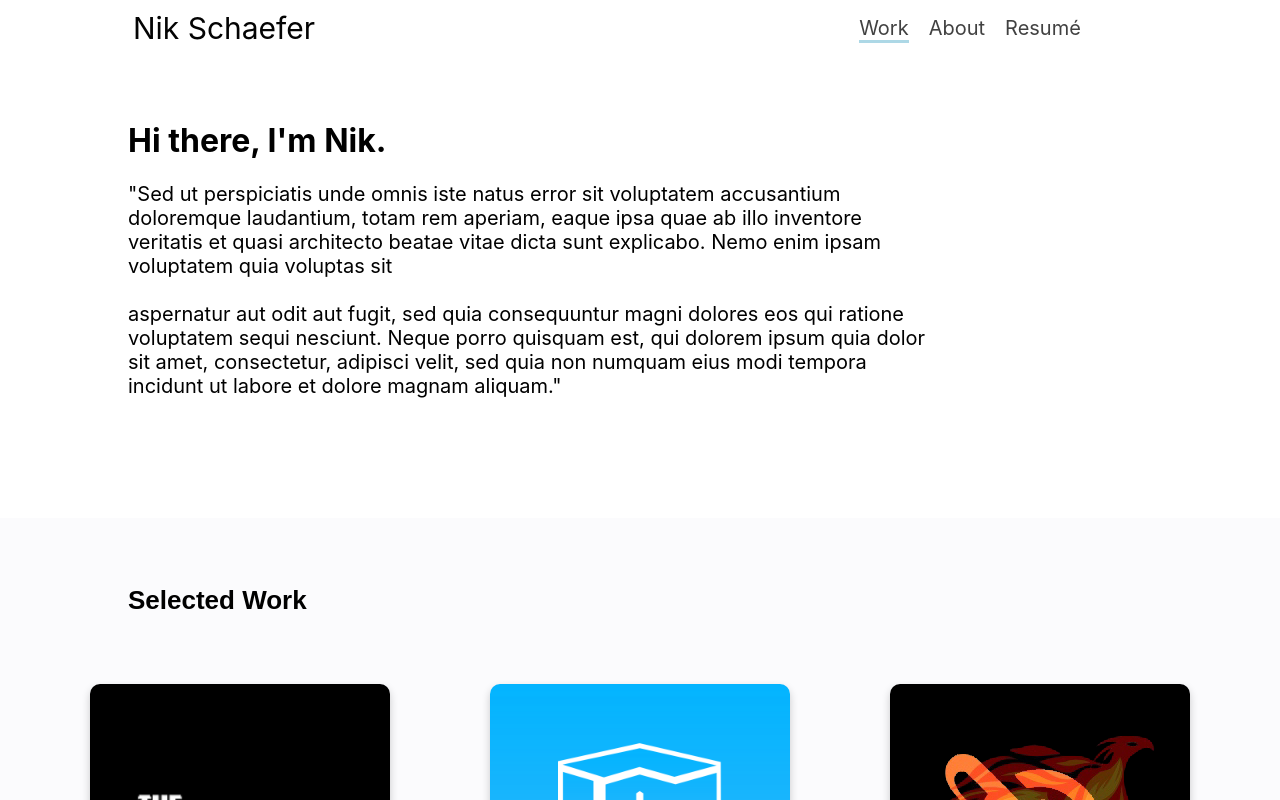
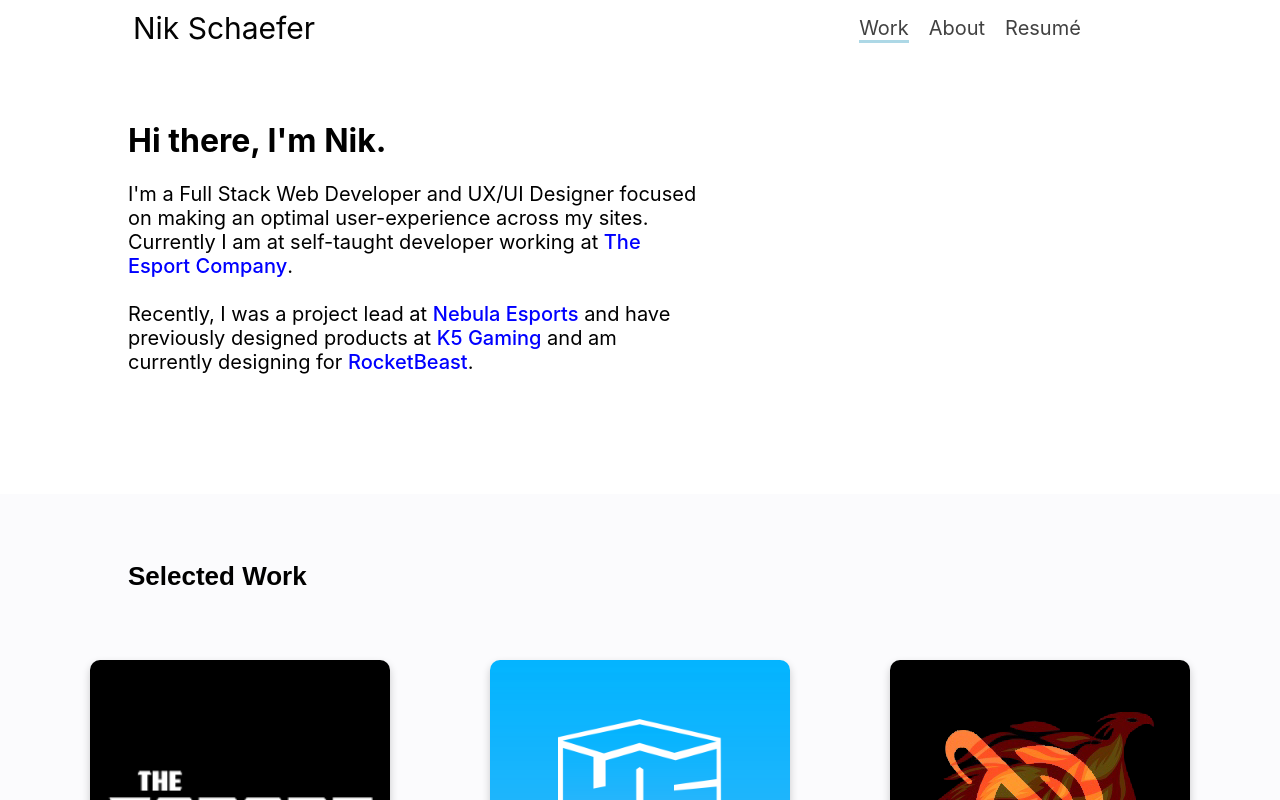
Before and after one commit to NikSchaefer/portfolio-v1, a React (Create React App) app: page / in a window 1280 px wide. Shown: the top 800 px of the page. Built offline with nearby package versions, Linux system fonts and the light colour scheme.

Commit message:
Home Description

```diff
--- a/src/App.css
+++ b/src/App.css
@@ -129,9 +129,22 @@
   text-align: left;
 
 }
+.home-top-description-link {
+  text-decoration: none;
+  color:blue;
+  font-weight: 500;
+}
+.home-top-description-link:hover {
+    text-decoration: underline;
+}
 .home-top-description {
-  width:70%;
+  width:50%;
   font-size: 20px;
+}
+@media screen and (max-width: 800px) {
+  .home-top-description {
+    width:70%;
+  }
 }
 
 .home-work-title {
--- a/src/Pages/Home.js
+++ b/src/Pages/Home.js
@@ -13,7 +13,13 @@
             <div className="home-top-description-title">
                 <h1>Hi there, I'm Nik.</h1>
                 <p className="home-top-description">
-                "Sed ut perspiciatis unde omnis iste natus error sit voluptatem accusantium doloremque laudantium, totam rem aperiam, eaque ipsa quae ab illo inventore veritatis et quasi architecto beatae vitae dicta sunt explicabo. Nemo enim ipsam voluptatem quia voluptas sit <br /><br />aspernatur aut odit aut fugit, sed quia consequuntur magni dolores eos qui ratione voluptatem sequi nesciunt. Neque porro quisquam est, qui dolorem ipsum quia dolor sit amet, consectetur, adipisci velit, sed quia non numquam eius modi tempora incidunt ut labore et dolore magnam aliquam."
+                    I'm a Full Stack Web Developer and UX/UI Designer
+                    focused on making an optimal user-experience across my sites.
+                    Currently I am at self-taught developer working at <a className="home-top-description-link" href='https://www.theesportcompany.com/'>The Esport Company</a>.
+                    <br /><br />
+                    Recently, I was a project lead at <a className="home-top-description-link" href='https://nebulaesports.vercel.app/'>Nebula Esports</a> and have previously
+                    designed products at <a className="home-top-description-link" href='https://k5gaming.vercel.app/'>K5 Gaming</a> and am currently
+                    designing for <a className="home-top-description-link" href=' '>RocketBeast</a>.
                 </p>
 
             </div>
```
